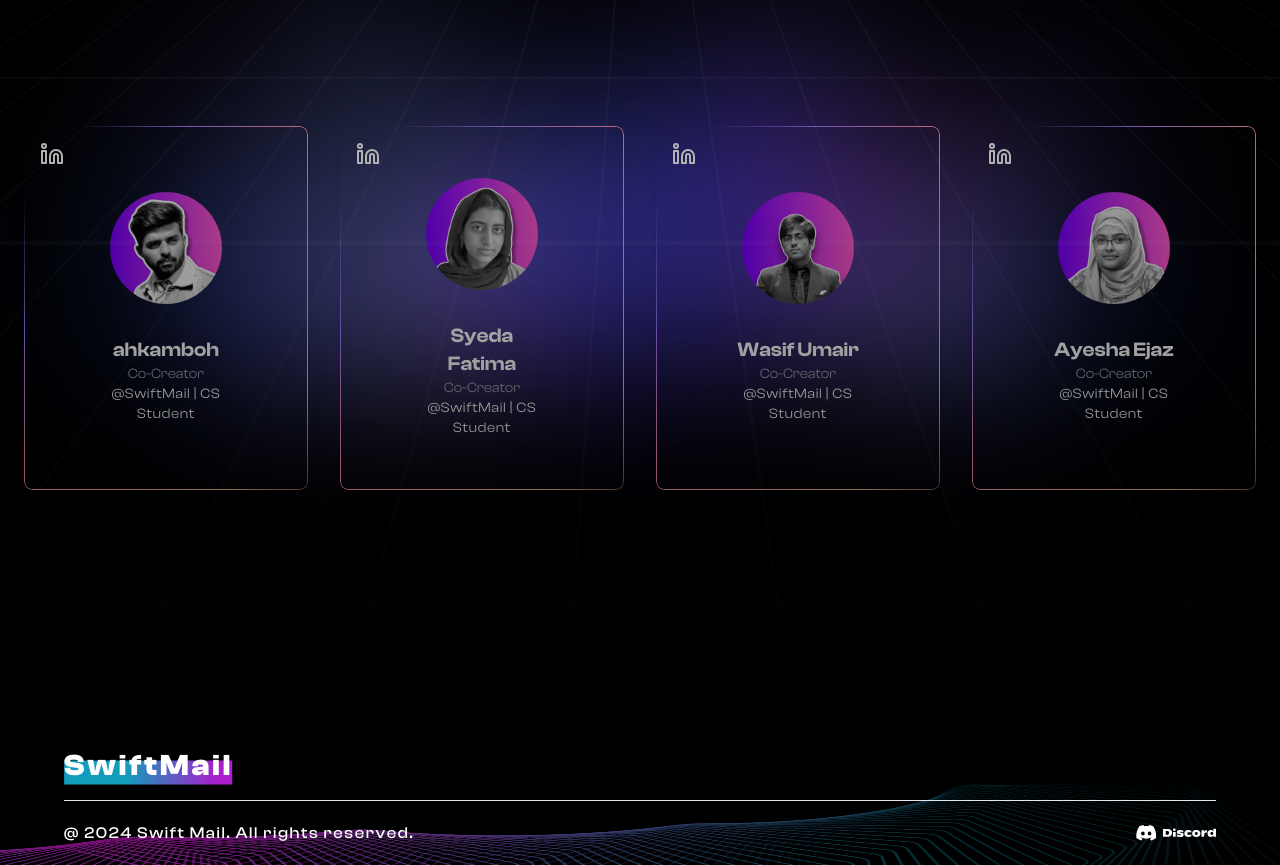
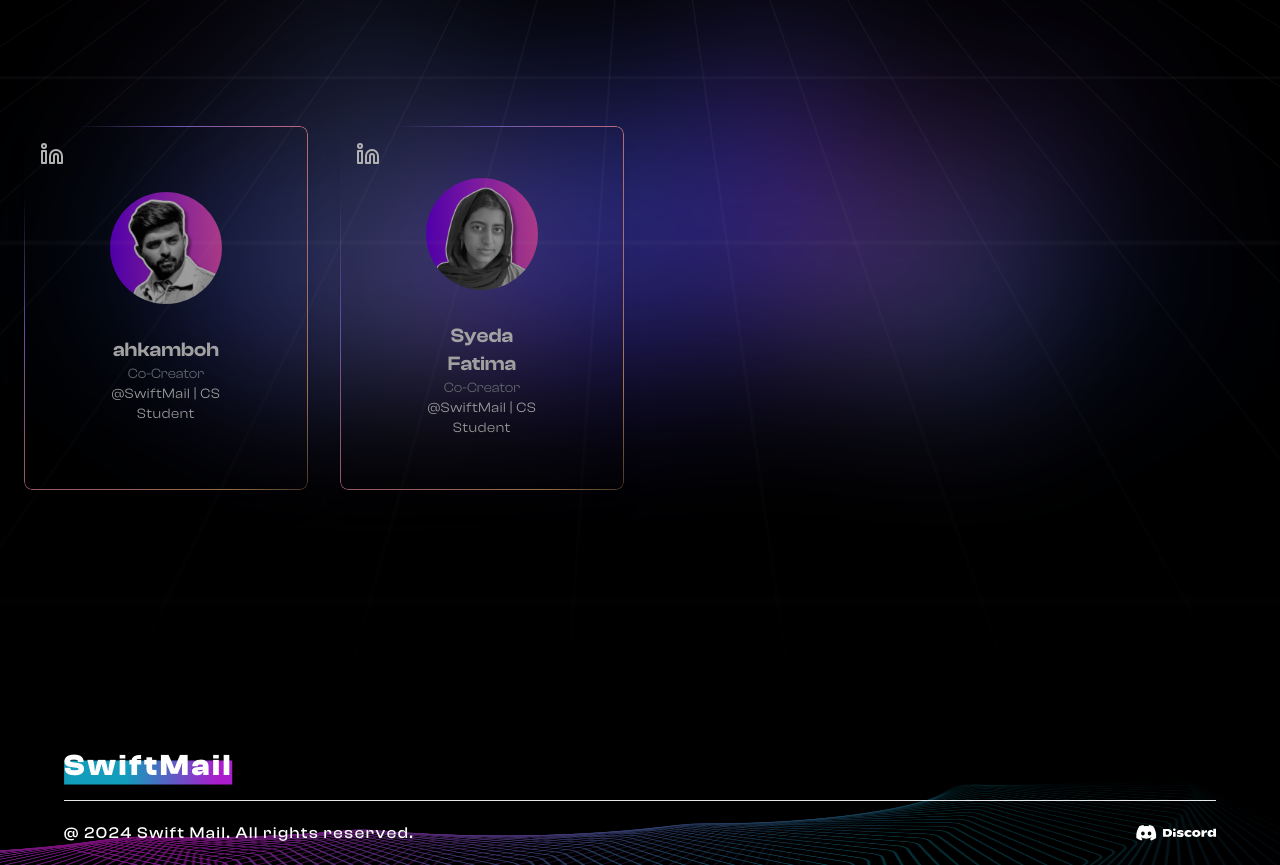
Before and after one commit to ahkamboh/swift-mail, a Next.js app: page /about in a window 1280 px wide. Shown: the part 980-1845 px from the top of the page. Built offline with nearby package versions, Linux system fonts and the light colour scheme.

Commit message:
Update page.tsx

```diff
--- a/src/app/about/page.tsx
+++ b/src/app/about/page.tsx
@@ -85,20 +85,6 @@ function page() {
                             image="/p2.png"
                             linkeidn="https://www.linkedin.com/in/syeda-fatima-tu-zahra-940784250"
                         />
-                        <Card
-                            name="Wasif Umair"
-                            role="Co-Creator"
-                            description="@SwiftMail | CS Student"
-                            image="/p3.png"
-                            linkeidn="https://www.linkedin.com/in/wasif-umair"
-                        />
-                        <Card
-                            name="Ayesha Ejaz "
-                            role="Co-Creator"
-                            description="@SwiftMail | CS Student"
-                            image="/p4.png"
-                            linkeidn="https://www.linkedin.com/in/ayesha-ejaz-59ba4a280"
-                        />
                     </div>
                 </div>
 
```
